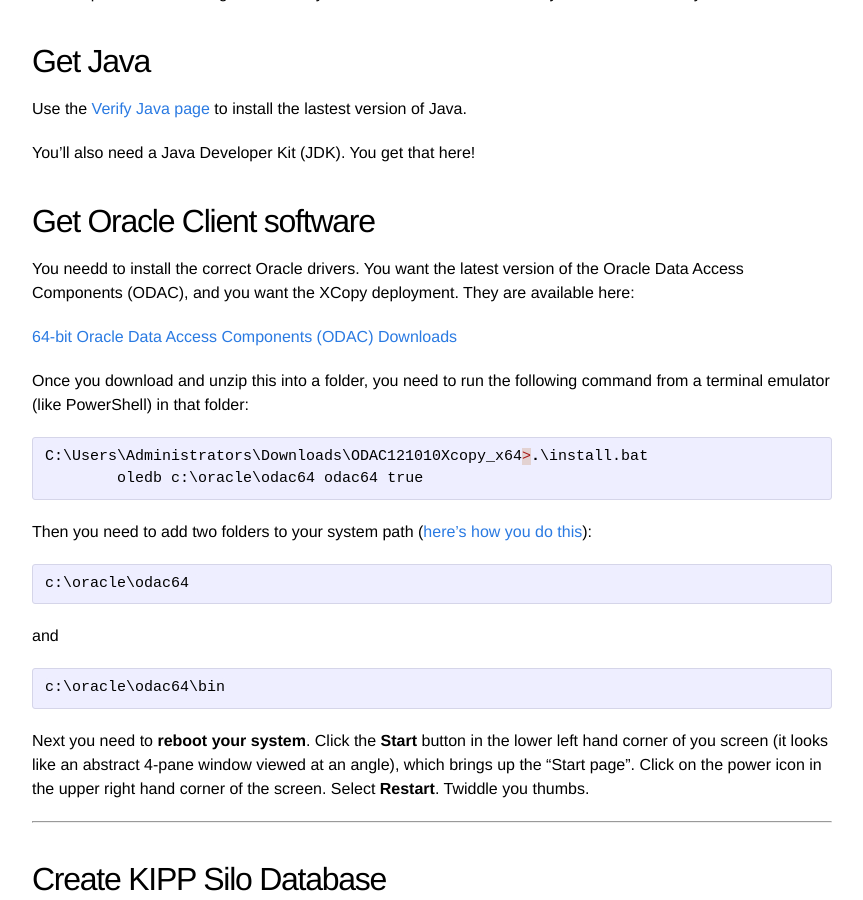
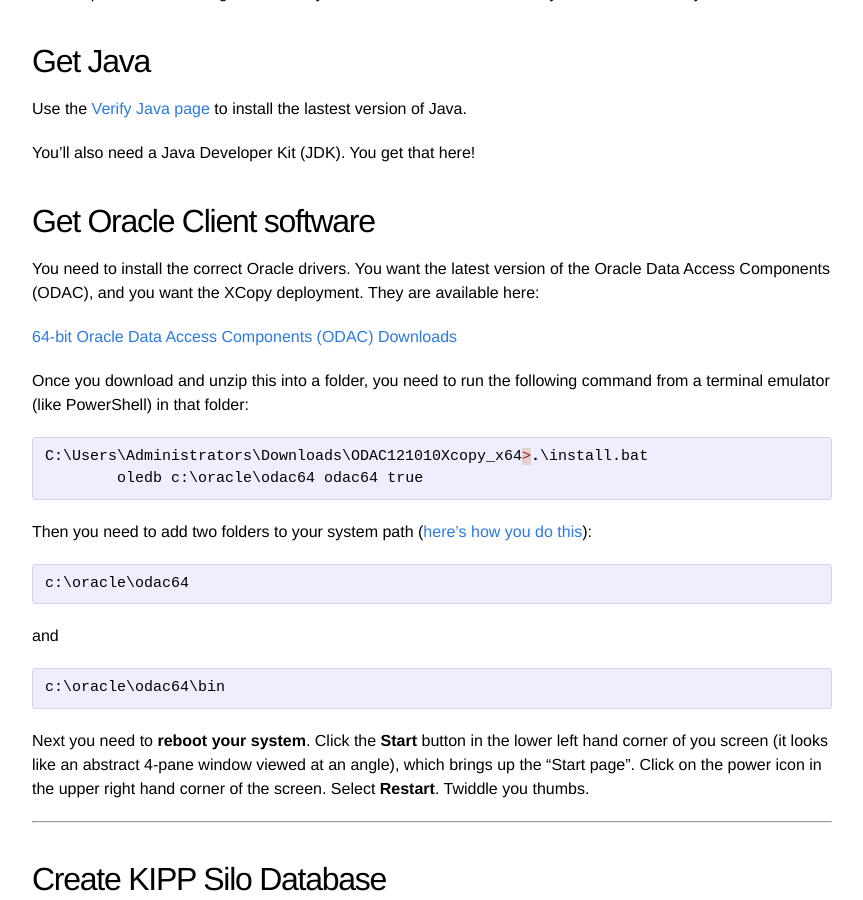
Before and after one commit to kippdata/silo, a Jekyll site: the page built from _posts/2014-09-16-Setting_Up_PoweSchool_on_SQL_Server.md, in a window 1280 px wide and 900 px high, scrolled down 2400 px. Shown: the whole window, without its empty margins (208-1071 px from the left). Built offline with Jekyll 4.4.1, drawn with Linux system fonts in a browser that asks for light colours; some of the changed lines change nothing that is shown.

Commit message:
Fixed bad link.

```diff
--- a/_posts/2014-09-16-Setting_Up_PoweSchool_on_SQL_Server.md
+++ b/_posts/2014-09-16-Setting_Up_PoweSchool_on_SQL_Server.md
@@ -54,7 +54,7 @@
 
 ## Get Oracle Client software
 
-You needd to install the correct Oracle drivers.  You want the latest version of the Oracle Data Access Components (ODAC), and you want the XCopy deployment.  They are available here:
+You need to install the correct Oracle drivers.  You want the latest version of the Oracle Data Access Components (ODAC), and you want the XCopy deployment.  They are available here:
 
 [64-bit Oracle Data Access Components (ODAC) Downloads](http://www.oracle.com/technetwork/database/windows/downloads/index-090165.html)
 
@@ -119,7 +119,7 @@
 You first must configure the Oracle OleDB provider (ORAOLEDB.Oracle) to run inside the SQL Server process and then configure it to accept parameters. There are two ways to do this: one with the SQL Server Management Studio GUI interface and another by firing off some stored procedures.  You need only to done of these approaches
 
 ### Provider options: GUI Approach
-It's pretty straighforward to use the GUI.  In Management Studio's left-hand navigation pane expand **Server Objects**, then expand **Linked Servers**, and then expand **Providers**.  Right click on **ORAOLEDB.Oracle** and select **Properties**, which will open Oracle Provider for OLE DB Provider options dialog. Ensure that check boxes are ticked to enable **Dynamic parameters** and **Allow inprocess**. Click **0K**.
+It's pretty straighforward to use the GUI.  In Management Studio's left-hand navigation pane expand **Server Objects**, then expand **Linked Servers**, and then expand **Providers**.  Right click on **ORAOLEDB.Oracle** and select **Properties**, which will open Oracle Provider for OLE DB Provider options dialog. Ensure that check boxes are ticked to enable **Dynamic parameters** and **Allow inprocess**. Click **OK**.
 
 ![Provider options]({{ site.baseurl }}/images/provider_options.png "Oracle Provider Options for OLE DB")
 
@@ -186,7 +186,7 @@
 
 
 Finally, restart your SQL Server Services. In the left-hand navigation pane click on **SQL Server Services**, then right click on **SQL Server (MSSQLSERVER)** and select **Restart**.
-![Config 3]({{ site.baseurl }}/images/config_2.png "Config 3")
+![Config 3]({{ site.baseurl }}/images/config_3.png "Config 3")
 
 
 That's it.  You should now have a SQL Server instance that be accessed locally by your own scripts and a clear view of your linked PowerSchool Instance.
```
